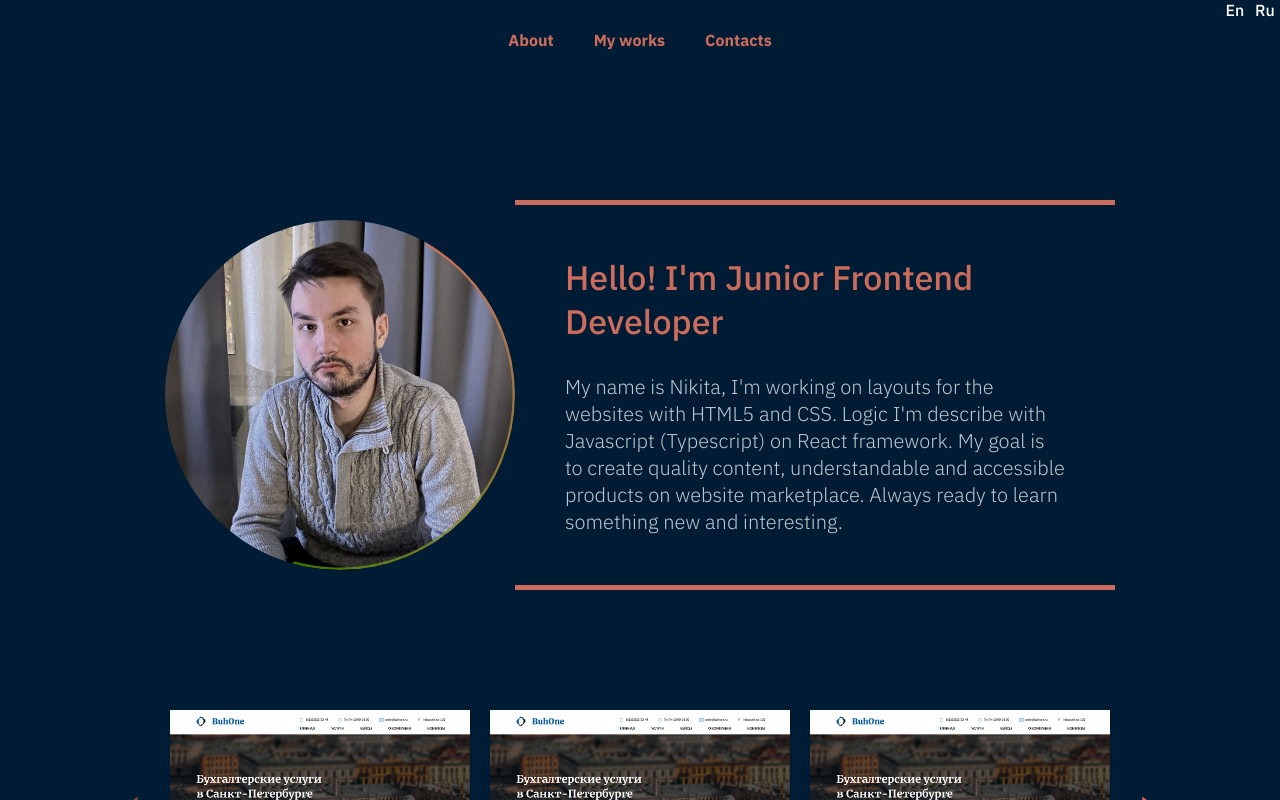
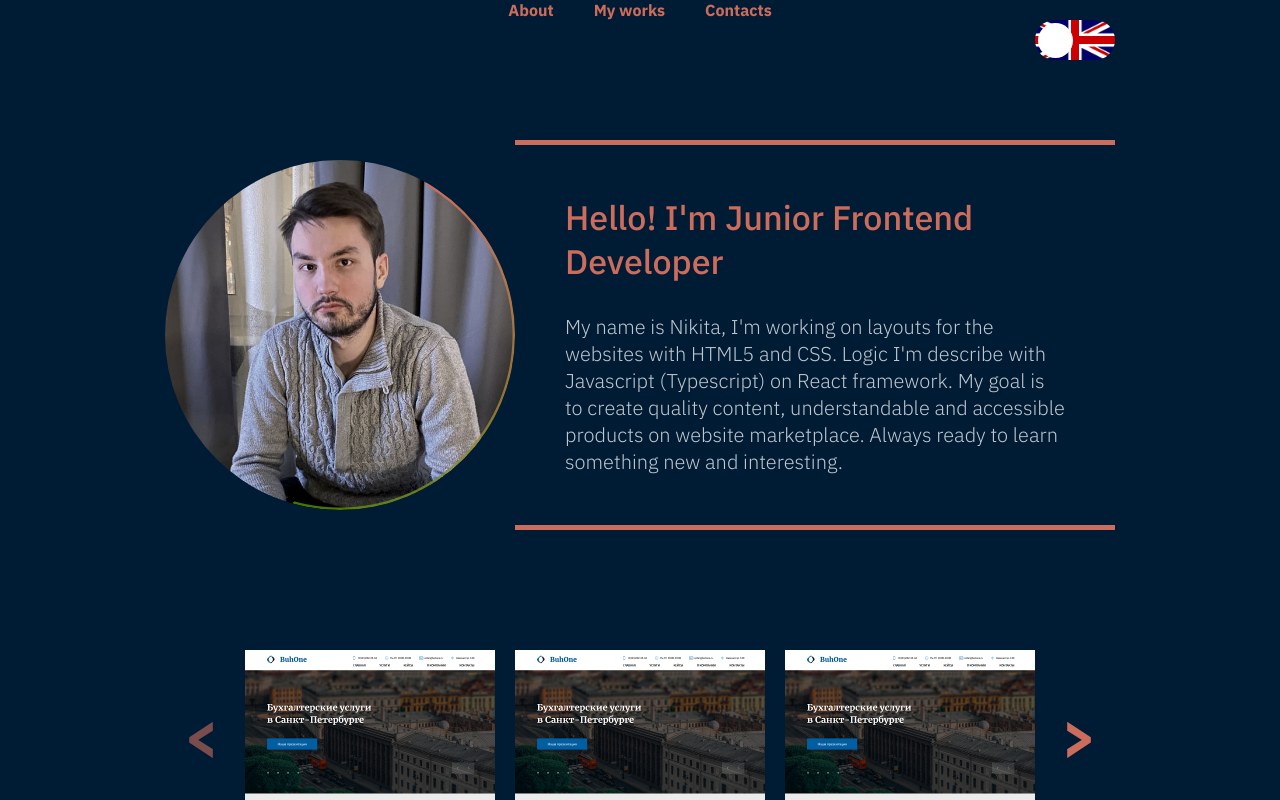
Before and after one commit to Fjornir/sn-portfolio, a React (Create React App) app: page / in a window 1280 px wide. Shown: the top 800 px of the page. Built offline with nearby package versions, Linux system fonts and the light colour scheme.

Commit message:
new button for language and method

```diff
--- a/src/components/Header.tsx
+++ b/src/components/Header.tsx
@@ -1,19 +1,31 @@
-const navs = [{title:"Обо мне", id:"#top"}, {title:"Мои работы"}, {title:"Контакты"}];
+import Language from "./Language";
 
-function Header({props}: { props: { navigation: { title: string; id: string; }[] }; }) {
+interface HeaderProps {
+  props: {
+    header: {
+      navigation: {
+        title: string;
+        id: string;
+      }[];
+    };
+    onLanguageChange: (event: React.ChangeEvent<HTMLInputElement>) => void;
+  };
+}
 
+function Header({props}: HeaderProps) {
   return (
-    <header className="page-item">
-      <nav>
-        <ul id="top" className="nav">
-          {props.navigation.map((item) => (
-            <li key={item.title} className="nav-item">
-              <a href={item.id} className="nav-item__link">
+    <header className="page-item header">
+      <nav className="nav">
+        <ul id="top" className="nav-list">
+          {props.header.navigation.map((item) => (
+            <li key={item.title} className="nav-list-item">
+              <a href={item.id} className="nav-list-item__link">
                 {item.title}
               </a>
             </li>
           ))}
         </ul>
+        <Language onChangeLanguage={props.onLanguageChange}></Language>
       </nav>
     </header>
   );
--- a/src/components/Language.tsx
+++ b/src/components/Language.tsx
@@ -1,10 +1,12 @@
-function Language({onChangeLanguage}: {onChangeLanguage: Function}) {
-  return (
+function Language({ onChangeLanguage }: { onChangeLanguage: Function }) {
 
 
+  return (
     <div className="language">
-      <button className="language__button" onClick={(event: React.MouseEvent<HTMLElement>) => onChangeLanguage("en")}>En</button>
-      <button className="language__button" onClick={(event: React.MouseEvent<HTMLElement>) => onChangeLanguage("ru")}>Ru</button>
+      <input type="checkbox" id="switch" onChange= {(event: React.ChangeEvent<HTMLInputElement>) =>
+          onChangeLanguage(event)
+        }/>
+      <label htmlFor="switch" >Change Language</label>
     </div>
   );
 }
--- a/src/components/Main.tsx
+++ b/src/components/Main.tsx
@@ -9,30 +9,20 @@ import React, { Dispatch, useState } from "react";
 import english from "./languages/english.json"
 import russian from "./languages/russian.json"
 
-// interface ILangData {
-//   header: {
-//     navigation: string[]
-//   };
-// }
-
-
 function Main() {
   const [language, setLanguage] = useState(english)
 
-  function onLanguageChange(lang: string) {
-    console.log(lang);
-    if(lang === "ru") {
+  function onLanguageChange(event: React.ChangeEvent<HTMLInputElement>) {
+    if(event.target.checked) {
       setLanguage(russian)
-    }
-    if(lang === "en") {
+    }else {
       setLanguage(english)
     }
   }
 
   return (
     <main className="page">
-      <Language onChangeLanguage={onLanguageChange}></Language>
-      <Header props={language.header}></Header>
+      <Header props={{header: language.header, onLanguageChange}}></Header>
       <Description props={language.description}></Description>
       <Works></Works>
       <Skills props={language.skills}></Skills>
--- a/src/components/Slider.tsx
+++ b/src/components/Slider.tsx
@@ -25,13 +25,13 @@ export default function Slider() {
   function disableButton() {
     const slidesCount = sliderCurrent.children.length
     const ml = getMarginLeft(sliderCurrent);
-    if (ml <= -320) {
+    if (ml <= -270) {
       setIsDisabledLeft(false);
     }
-    if (ml <= -((slidesCount - 3) * 320)) {
+    if (ml <= -((slidesCount - 3) * 270)) {
       setIsDisabledRight(true);
     }
-    if (ml > -((slidesCount - 3) * 320)) {
+    if (ml > -((slidesCount - 3) * 270)) {
       setIsDisabledRight(false);
     }
 
@@ -42,12 +42,12 @@ export default function Slider() {
 
   function rightScroll() {
     const ml = getMarginLeft(sliderCurrent);
-    setMarginLeft(ml - 320 + "px");
+    setMarginLeft(ml - 270 + "px");
   }
 
   function leftScroll() {
     const ml = getMarginLeft(sliderCurrent);
-    setMarginLeft(ml + 320 + "px");
+    setMarginLeft(ml + 270 + "px");
     sliderCurrent.style.marginLeft = marginLeft;
   }
 
--- a/src/style/header.scss
+++ b/src/style/header.scss
@@ -1,22 +1,27 @@
 @import "colors";
-
+.header {
+  width: 100%;
+}
 .nav {
   display: flex;
-  position: sticky;
-  top: 0;
+  position: relative;
+  justify-content: center;
+  &-list {
+    display: flex;
     list-style-type: none;
     align-items: center;
     justify-content: center;
     flex-wrap: wrap;
 
     &-item {
-    padding: 30px 20px;
+
       font-weight: 600;
       font-size: 16px;
 
       &__link {
         text-decoration: none;
         color: $color1;
+        padding: 30px 20px;
 
         &:hover {
           color: $secondary;
@@ -24,3 +29,4 @@
       }
     }
   }
+}
--- a/src/style/language.scss
+++ b/src/style/language.scss
@@ -1,5 +1,5 @@
 .language {
-    position: absolute;
+  position: absolute;
     top:0;
     right: 0;
   &__button {
@@ -9,3 +9,48 @@
     color: white;
   }
 }
+input[type=checkbox]{
+	height: 0;
+	width: 0;
+	visibility: hidden;
+}
+
+label {
+	cursor: pointer;
+	text-indent: -9999px;
+	width: 80px;
+	height: 40px;
+	background-image: url('../images/FlagUnitedKingdom.webp');
+  background-position: center;
+  background-size: cover;
+	display: block;
+	border-radius: 50px;
+	position: relative;
+}
+
+label:after {
+	content: '';
+	position: absolute;
+	top: 3px;
+	left: 3px;
+	width: 35px;
+	height: 35px;
+	background: #fff;
+	border-radius: 35px;
+	transition: 0.3s;
+}
+
+input:checked + label {
+	background-image: url("../images/FlagRussia.webp");
+  background-position: center;
+  background-size: cover;
+}
+
+input:checked + label:after {
+	left: calc(100% - 5px);
+	transform: translateX(-100%);
+}
+
+label:active:after {
+	width: 55px;
+}
--- a/src/style/main.scss
+++ b/src/style/main.scss
@@ -17,7 +17,7 @@
   margin: 0 auto;
 
   &-item {
-    max-width: 1920px;
+    max-width: 950px;
     margin-bottom: 120px;
   }
 }
--- a/src/style/slider.scss
+++ b/src/style/slider.scss
@@ -3,23 +3,22 @@
   flex-wrap: nowrap;
   align-items: center;
   column-gap: 16px;
-  max-width: 1920px;
 
   &-wrapper {
     overflow: hidden;
-    width: 960px;
+    width: 810px;
   }
 
   &-gallery {
     display: flex;
     position: relative;
-    max-width: 960px;
+    max-width: 810px;
     transition: 1s;
 
     &-item {
       position: relative;
-      height: 200px;
-      width: 300px;
+      height: 170px;
+      width: 250px;
       flex-shrink: 0;
       margin: 0 10px;
     }
```
Also changed, not shown: src/images/FlagRussia.webp (added), src/images/FlagUnitedKingdom.webp (added). Lines whose indentation alone changed are shown as unchanged.
